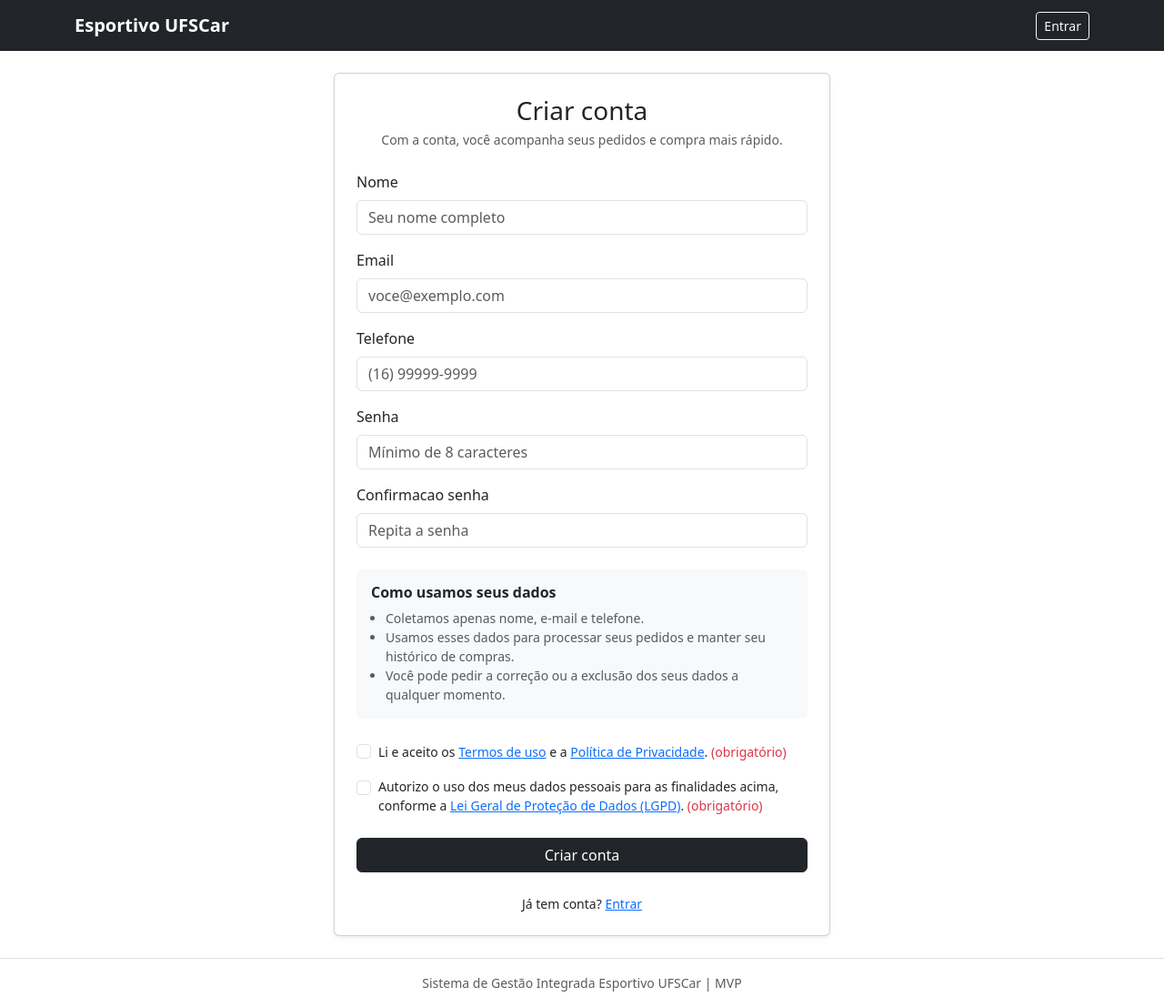
After one commit to esportivo-ufscar-gp/sistema-gestao-esportivo, a Django app: page /clientes/cadastro/ in a window 1280 px wide. The commit adds this page. Shown: the whole page at 91% size. Run offline with Django 5.2, Linux system fonts and the light colour scheme.

Commit message:
adiciona termos de uso, politica de privacidade e compliance LGPD com links acessiveis

```diff
--- /dev/null
+++ b/apps/clientes/forms.py
@@ -0,0 +1,73 @@
+from django import forms
+from django.utils.safestring import mark_safe
+
+from .models import Cliente
+
+
+class FormularioDeCadastroCliente(forms.ModelForm):
+    """Formulário de cadastro de clientes com consentimento LGPD."""
+
+    nome = forms.CharField(
+        max_length=150,
+        widget=forms.TextInput(
+            attrs={"class": "form-control", "placeholder": "Seu nome completo"}
+        ),
+    )
+    email = forms.EmailField(
+        widget=forms.EmailInput(
+            attrs={"class": "form-control", "placeholder": "voce@exemplo.com"}
+        ),
+    )
+    telefone = forms.CharField(
+        max_length=20,
+        widget=forms.TextInput(
+            attrs={"class": "form-control", "placeholder": "(16) 99999-9999"}
+        ),
+    )
+    senha = forms.CharField(
+        widget=forms.PasswordInput(
+            attrs={"class": "form-control", "placeholder": "Mínimo de 8 caracteres"}
+        ),
+    )
+    confirmacao_senha = forms.CharField(
+        widget=forms.PasswordInput(
+            attrs={"class": "form-control", "placeholder": "Repita a senha"}
+        ),
+    )
+
+    aceito_termos = forms.BooleanField(
+        required=True,
+        widget=forms.CheckboxInput(attrs={"class": "form-check-input mt-1"}),
+        label=mark_safe(
+            'Li e aceito os '
+            '<a href="/termos/" target="_blank" class="text-primary text-decoration-underline">Termos de uso</a> '
+            'e a '
+            '<a href="/privacidade/" target="_blank" class="text-primary text-decoration-underline">'
+            'Política de Privacidade</a>.'
+        ),
+    )
+
+    autorizo_lgpd = forms.BooleanField(
+        required=True,
+        widget=forms.CheckboxInput(attrs={"class": "form-check-input mt-1"}),
+        label=mark_safe(
+            'Autorizo o uso dos meus dados pessoais para as finalidades acima, conforme a '
+            '<a href="https://www.planalto.gov.br/ccivil_03/_ato2015-2018/2018/lei/l13709.htm" '
+            'target="_blank" rel="noopener noreferrer" class="text-primary text-decoration-underline">'
+            'Lei Geral de Proteção de Dados (LGPD)</a>.'
+        ),
+    )
+
+    class Meta:
+        model = Cliente
+        fields = ["nome", "email", "telefone"]
+
+    def clean(self):
+        cleaned_data = super().clean()
+        senha = cleaned_data.get("senha")
+        confirmacao_senha = cleaned_data.get("confirmacao_senha")
+
+        if senha and confirmacao_senha and senha != confirmacao_senha:
+            self.add_error("confirmacao_senha", "As senhas não coincidem.")
+
+        return cleaned_data
--- a/apps/clientes/models.py
+++ b/apps/clientes/models.py
@@ -3,3 +3,43 @@ Modelos do módulo Clientes.
 
 Pacote 4.6: cadastro com consentimento LGPD (4.6.1) e histórico de compras (4.6.2).
 """
+from django.contrib.auth import get_user_model
+from django.db import models
+from django.db.models.functions import Lower
+
+Usuario = get_user_model()
+
+
+class Cliente(models.Model):
+    """Dados de quem compra na loja online (HU14)."""
+
+    nome = models.CharField("nome completo", max_length=120)
+    email = models.EmailField("e-mail", max_length=254)
+    telefone = models.CharField("telefone", max_length=20)
+    usuario = models.OneToOneField(
+        Usuario,
+        on_delete=models.PROTECT,
+        related_name="cliente",
+        verbose_name="usuário",
+        null=True,
+        blank=True,
+    )
+    consentimento_em = models.DateTimeField(
+        "consentimento em",
+        help_text="Data e hora do aceite dos termos e da política de privacidade (LGPD).",
+    )
+    criado_em = models.DateTimeField("criado em", auto_now_add=True)
+
+    class Meta:
+        verbose_name = "cliente"
+        verbose_name_plural = "clientes"
+        ordering = ["nome"]
+        constraints = [
+            models.UniqueConstraint(
+                Lower("email"),
+                name="cliente_email_unico_ci",
+            ),
+        ]
+
+    def __str__(self):
+        return f"{self.nome} ({self.email})"
--- /dev/null
+++ b/apps/clientes/templates/clientes/cadastro.html
@@ -0,0 +1,105 @@
+{% extends "base.html" %}
+
+{% block titulo %}Criar conta | Esportivo UFSCar{% endblock %}
+
+{% block conteudo %}
+<div class="row justify-content-center">
+  <div class="col-12 col-md-8 col-lg-6">
+    <div class="card shadow-sm">
+      <div class="card-body p-4">
+        <h1 class="h3 mb-1 text-center">Criar conta</h1>
+        <p class="text-body-secondary text-center small mb-4">
+          Com a conta, você acompanha seus pedidos e compra mais rápido.
+        </p>
+
+        {% if form.non_field_errors %}
+          {% for erro in form.non_field_errors %}
+            <div class="alert alert-danger" role="alert">{{ erro }}</div>
+          {% endfor %}
+        {% endif %}
+
+        <form method="post" novalidate>
+          {% csrf_token %}
+
+          <div class="mb-3">
+            <label class="form-label" for="{{ form.nome.id_for_label }}">{{ form.nome.label }}</label>
+            {{ form.nome }}
+            {% for erro in form.nome.errors %}
+              <div class="form-text text-danger">{{ erro }}</div>
+            {% endfor %}
+          </div>
+
+          <div class="mb-3">
+            <label class="form-label" for="{{ form.email.id_for_label }}">{{ form.email.label }}</label>
+            {{ form.email }}
+            {% for erro in form.email.errors %}
+              <div class="form-text text-danger">{{ erro }}</div>
+            {% endfor %}
+          </div>
+
+          <div class="mb-3">
+            <label class="form-label" for="{{ form.telefone.id_for_label }}">{{ form.telefone.label }}</label>
+            {{ form.telefone }}
+            {% for erro in form.telefone.errors %}
+              <div class="form-text text-danger">{{ erro }}</div>
+            {% endfor %}
+          </div>
+
+          <div class="mb-3">
+            <label class="form-label" for="{{ form.senha.id_for_label }}">{{ form.senha.label }}</label>
+            {{ form.senha }}
+            {% for erro in form.senha.errors %}
+              <div class="form-text text-danger">{{ erro }}</div>
+            {% endfor %}
+          </div>
+
+          <div class="mb-4">
+            <label class="form-label" for="{{ form.confirmacao_senha.id_for_label }}">{{ form.confirmacao_senha.label }}</label>
+            {{ form.confirmacao_senha }}
+            {% for erro in form.confirmacao_senha.errors %}
+              <div class="form-text text-danger">{{ erro }}</div>
+            {% endfor %}
+          </div>
+
+          <div class="card bg-light border-0 mb-4">
+            <div class="card-body p-3">
+              <h2 class="h6 fw-bold mb-2">Como usamos seus dados</h2>
+              <ul class="small text-body-secondary mb-0 ps-3">
+                <li>Coletamos apenas nome, e-mail e telefone.</li>
+                <li>Usamos esses dados para processar seus pedidos e manter seu histórico de compras.</li>
+                <li>Você pode pedir a correção ou a exclusão dos seus dados a qualquer momento.</li>
+              </ul>
+            </div>
+          </div>
+
+          <div class="mb-3 form-check">
+            {{ form.aceito_termos }}
+            <label class="form-check-label small" for="{{ form.aceito_termos.id_for_label }}">
+              {{ form.aceito_termos.label }} <span class="text-danger">(obrigatório)</span>
+            </label>
+            {% for erro in form.aceito_termos.errors %}
+              <div class="form-text text-danger">{{ erro }}</div>
+            {% endfor %}
+          </div>
+
+          <div class="mb-4 form-check">
+            {{ form.autorizo_lgpd }}
+            <label class="form-check-label small" for="{{ form.autorizo_lgpd.id_for_label }}">
+              {{ form.autorizo_lgpd.label }} <span class="text-danger">(obrigatório)</span>
+            </label>
+            {% for erro in form.autorizo_lgpd.errors %}
+              <div class="form-text text-danger">{{ erro }}</div>
+            {% endfor %}
+          </div>
+
+          <button type="submit" class="btn btn-dark w-100">Criar conta</button>
+        </form>
+
+        <p class="text-center small mt-4 mb-0">
+          Já tem conta? <a href="{% url 'contas:entrar' %}">Entrar</a>
+        </p>
+      </div>
+    </div>
+  </div>
+</div>
+{% endblock %}
--- /dev/null
+++ b/apps/clientes/urls.py
@@ -0,0 +1,14 @@
+"""
+Rotas do módulo Clientes.
+
+Pacote 4.6.1: cadastro de clientes.
+"""
+from django.urls import path
+
+from . import views
+
+app_name = "clientes"
+
+urlpatterns = [
+    path("cadastro/", views.cadastro, name="cadastro"),
+]
--- /dev/null
+++ b/apps/clientes/views.py
@@ -0,0 +1,44 @@
+"""
+Views do módulo Clientes.
+
+Pacote 4.6.1: cadastro de cliente com consentimento LGPD (HU14).
+"""
+from django.contrib import messages
+from django.contrib.auth import login
+from django.core.exceptions import ValidationError
+from django.shortcuts import redirect, render
+
+from apps.contas.services import destino_apos_login
+from .forms import FormularioDeCadastroCliente
+from .services import cadastrar_cliente
+
+
+def cadastro(request):
+    """Tela de cadastro de cliente (HU14). Visitante cadastra-se; usuário logado é redirecionado."""
+    if request.user.is_authenticated:
+        return redirect(destino_apos_login(request.user))
+
+    if request.method == "POST":
+        form = FormularioDeCadastroCliente(request.POST)
+        if form.is_valid():
+            try:
+                usuario, cliente = cadastrar_cliente(
+                    nome=form.cleaned_data["nome"],
+                    email=form.cleaned_data["email"],
+                    telefone=form.cleaned_data["telefone"],
+                    senha=form.cleaned_data["senha"],
+                )
+                login(request, usuario, backend="apps.contas.backends.BackendDeEmail")
+                messages.success(request, f"Conta criada com sucesso! Seja bem-vindo(a), {cliente.nome}.")
+                return redirect(destino_apos_login(usuario))
+            except ValidationError as erro:
+                if hasattr(erro, "message_dict"):
+                    for campo, mensagens in erro.message_dict.items():
+                        for msg in mensagens:
+                            form.add_error(campo, msg)
+                else:
+                    form.add_error(None, erro.message)
+    else:
+        form = FormularioDeCadastroCliente()
+
+    return render(request, "clientes/cadastro.html", {"form": form})
--- a/apps/contas/services.py
+++ b/apps/contas/services.py
@@ -29,17 +29,16 @@ SOMENTE_VER = ("view",)
 VER_E_ACRESCENTAR = ("view", "add")
 
 # Perfil -> app da EAP -> ações liberadas no Admin. Os próximos pacotes acrescentam aqui
-# os seus apps ("clientes").
+# os seus apps ("estoque", "vendas", "clientes"); hoje só existem os modelos de produtos.
 PERMISSOES_POR_PERFIL = {
     PERFIL_ADMINISTRADOR: {
         "produtos": TODAS_AS_ACOES,
         "estoque": TODAS_AS_ACOES,
         "vendas": TODAS_AS_ACOES,
-    },
-    # O vendedor trabalha no PDV; no Admin ele só consulta.
-    PERFIL_VENDEDOR: {"produtos": SOMENTE_VER, "vendas": SOMENTE_VER},
-    # O estoquista trabalha no painel em /estoque/; no Admin ele consulta o histórico.
-    PERFIL_ESTOQUISTA: {"produtos": SOMENTE_VER, "estoque": VER_E_ACRESCENTAR},
+        "clientes": TODAS_AS_ACOES
+        },
+    PERFIL_VENDEDOR: {"produtos": SOMENTE_VER},
+    PERFIL_ESTOQUISTA: {"produtos": SOMENTE_VER},
     PERFIL_CLIENTE: {},  # o cliente usa a loja online, não o Admin
 }
 
--- a/apps/core/urls.py
+++ b/apps/core/urls.py
@@ -7,4 +7,6 @@ app_name = "core"
 urlpatterns = [
     path("", views.home, name="home"),
     path("health/", views.health, name="health"),
+    path("termos/", views.termos, name="termos"),
+    path("privacidade/", views.privacidade, name="privacidade"),
 ]
--- a/config/urls.py
+++ b/config/urls.py
@@ -10,6 +10,7 @@ admin.site.index_title = "Gestão da loja"
 urlpatterns = [
     path("admin/", admin.site.urls),
     path("contas/", include("apps.contas.urls")),
+    path("clientes/", include("apps.clientes.urls")),
     path("estoque/", include("apps.estoque.urls")),
     path("vendas/", include("apps.vendas.urls")),
     path("", include("apps.core.urls")),
```
Also changed, not shown: apps/clientes/admin.py (+11 -0 lines), apps/clientes/services.py (added, +54 -0 lines), apps/clientes/tests.py (+165 -1 lines), apps/contas/tests.py (+3 -5 lines), apps/core/views.py (+10 -0 lines), templates/core/privacidade.html (added, +73 -0 lines), templates/core/termos.html (added, +54 -0 lines), templates/registration/login.html (+8 -3 lines), apps/clientes/migrations/0001_initial.py (added), 1 other file.
